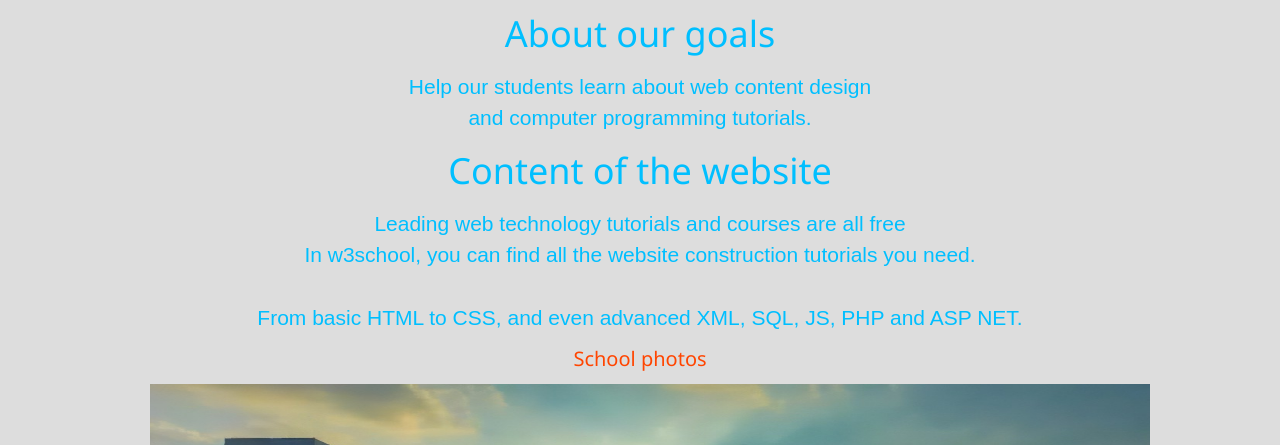
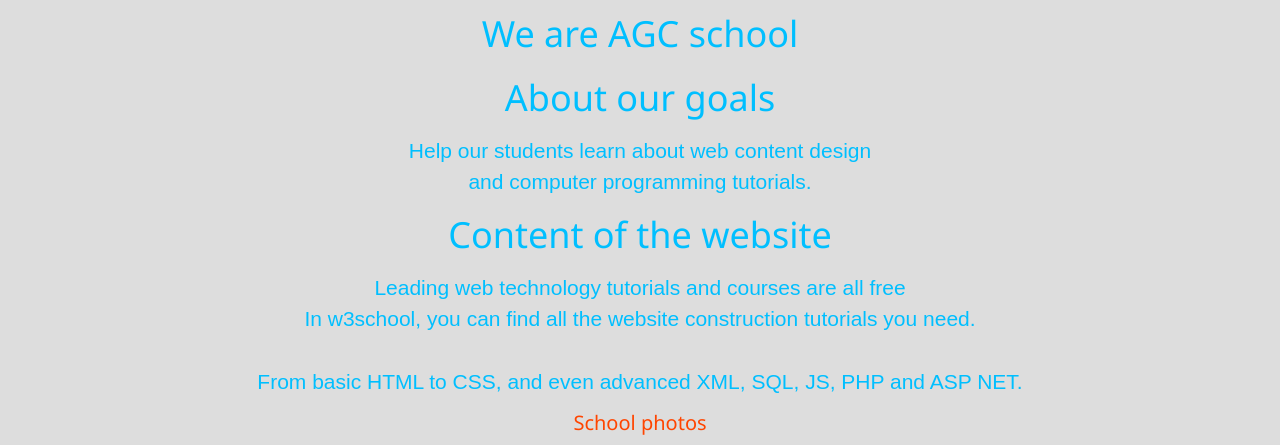
Before and after one commit to Hed1Se/RTO, a plain HTML site: page index.html in a window 1280 px wide. Shown: the part 296-741 px from the top of the page. Drawn offline with nearby package versions, Linux system fonts and the light colour scheme.

Commit message:
Add files via upload

```diff
--- a/index.html
+++ b/index.html
@@ -47,6 +47,7 @@ identity: <input type="text" name="name"><br/>
 <input type="submit" value="register">
 </form>
 <div align="center">
+<h1>We are AGC school</h1>
   <h1>About our goals</h1>
   <p1>Help our students learn about web content design
 <br>and computer programming tutorials.</br>
```
